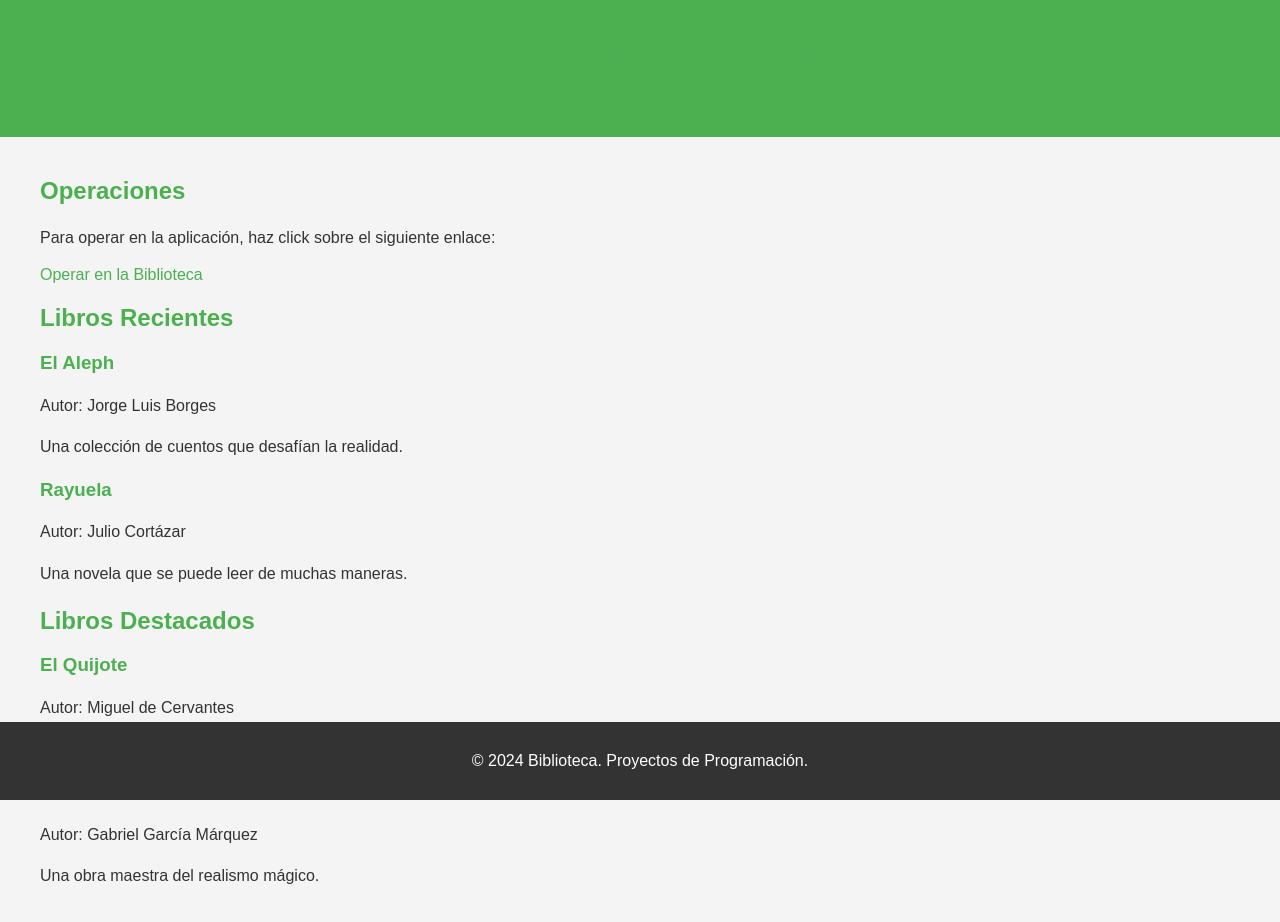
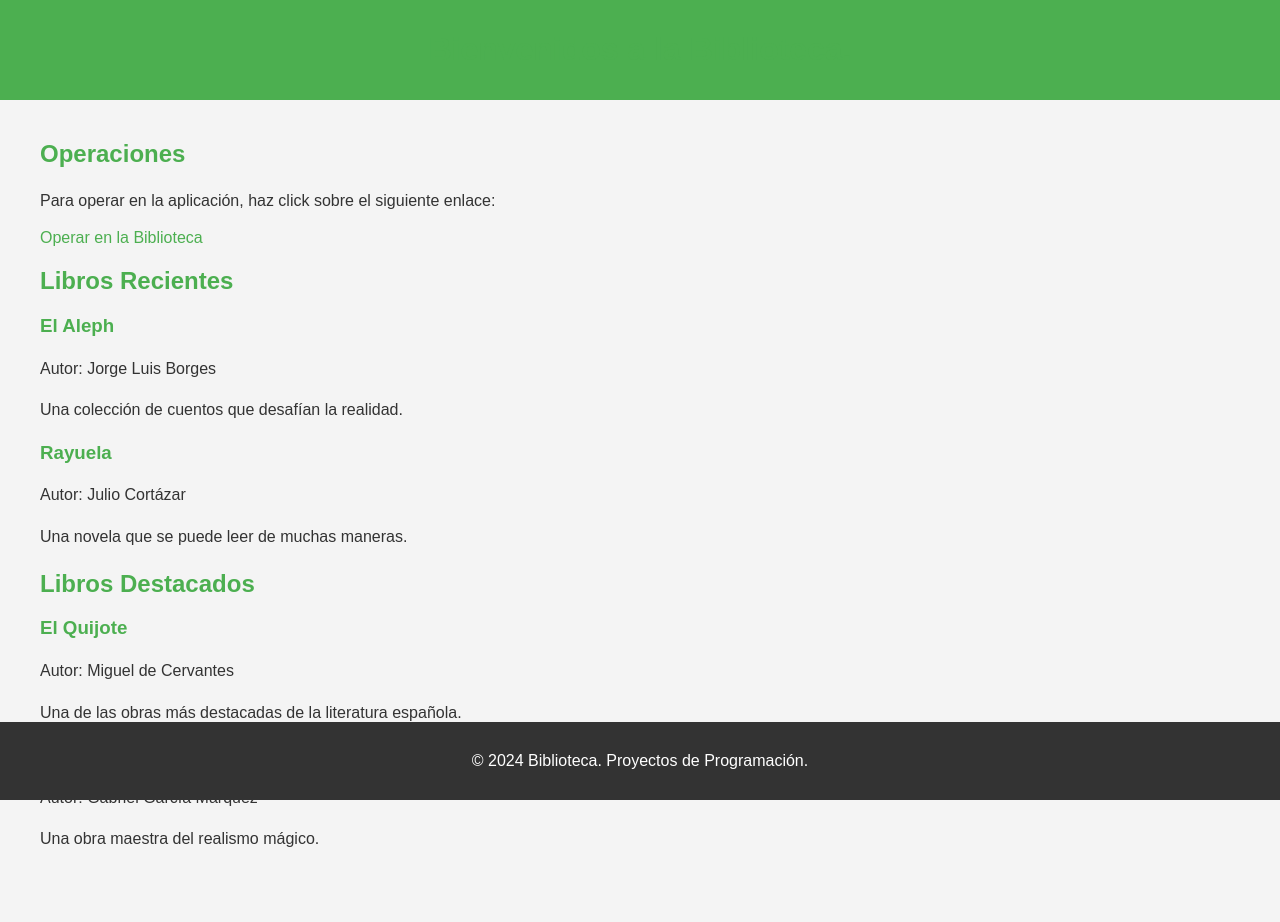
Before and after one commit to yes-lonso/biblioteca, a website: page public/index.html in a window 1280 px wide. After the commit the page ends 888 px from the top, so only its background shows below. Drawn offline with Linux system fonts and the light colour scheme; files that its build step writes are made by us from their sources.

Commit message:
Simplify header message in index.html

```diff
--- a/public/index.html
+++ b/public/index.html
@@ -8,7 +8,7 @@
 </head>
 <body>
    <header>
-      <h1>Bienvenidos a la Biblioteca. Aquí podrás encontrar información sobre libros y autores </h1>
+      <h1>Bienvenidos a la Biblioteca. </h1>
    </header>
    <main>
       </section>
```
